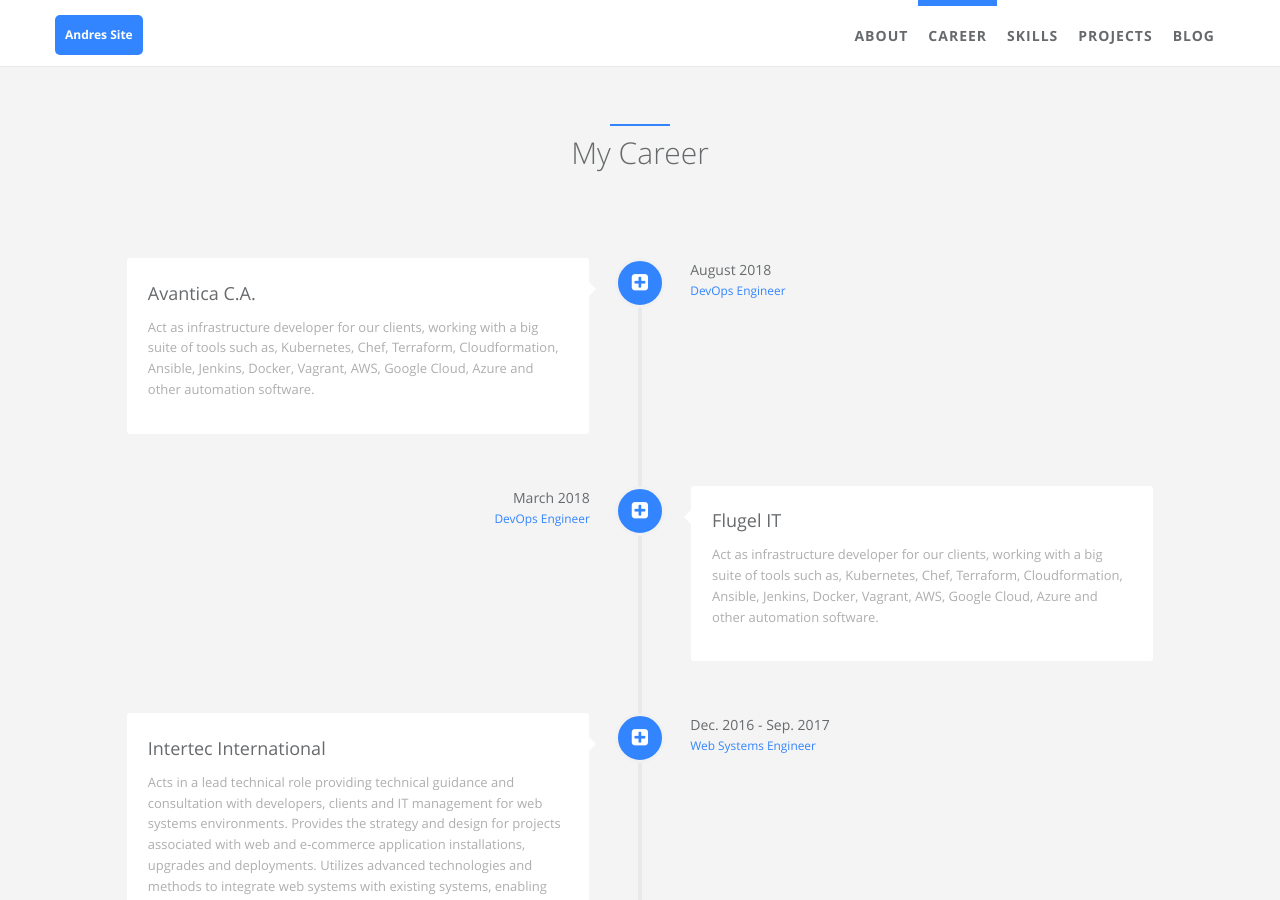
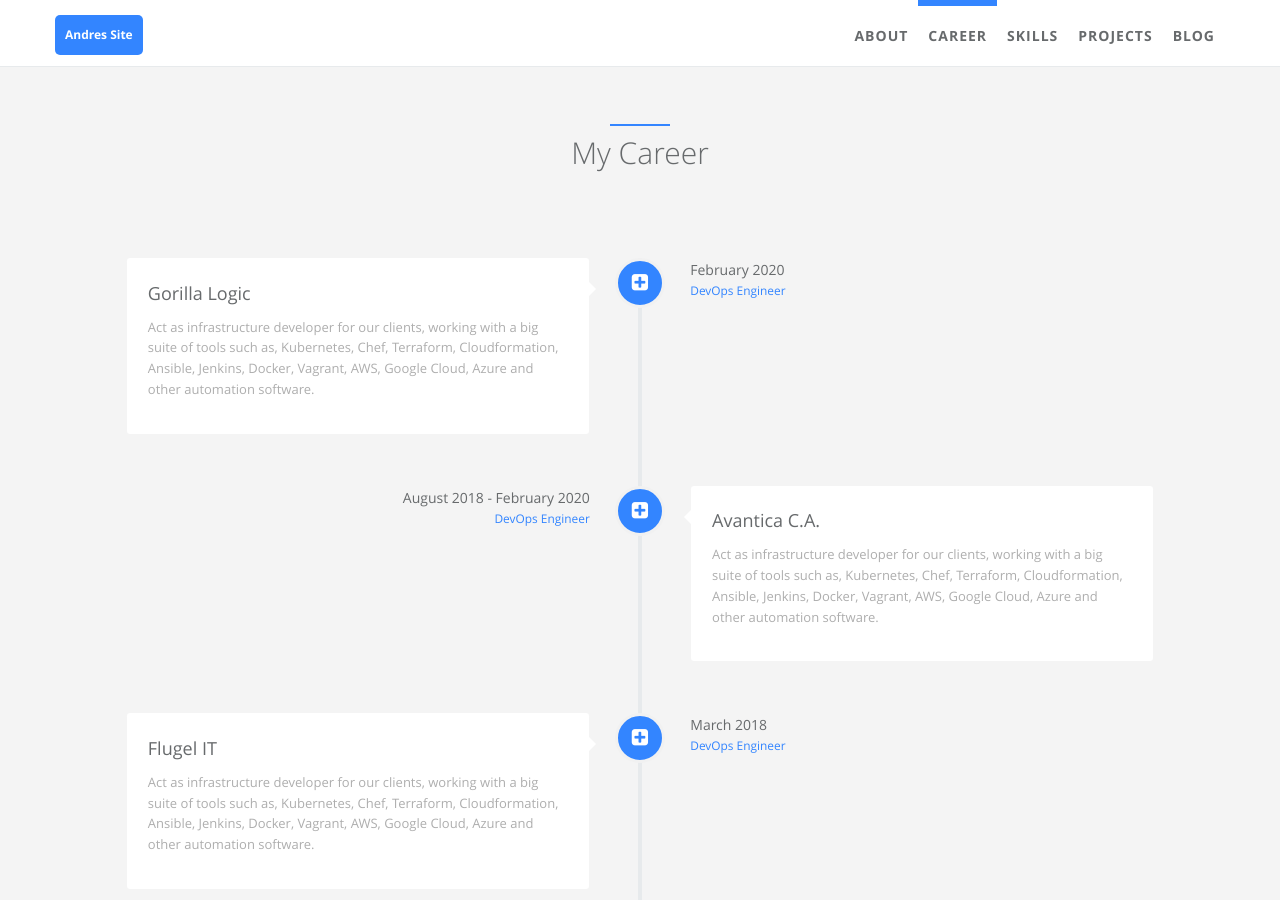
Before and after one commit to andrestorresGL/aetorres.github.io, a Jekyll site: the page built from index.html, in a window 1280 px wide and 900 px high, scrolled down 818 px. Built offline with Jekyll 4.4.1, drawn with Linux system fonts in a browser that asks for light colours.

Commit message:
Adding Gorilla Logic to career and Jmeter to skils

```diff
--- a/_data/index/careers.yml
+++ b/_data/index/careers.yml
@@ -1,5 +1,19 @@
 # careers section data
 # if you don't have language feature(language.yml is empty), ignore "i18n" items
+- name:
+    detail: Gorilla Logic
+    i18n: gorilla_ca
+  desc:
+    detail: Act as infrastructure developer for our clients, working with a big suite of tools such as, Kubernetes, Chef, Terraform, Cloudformation, Ansible, Jenkins, Docker, Vagrant, AWS, Google Cloud, Azure and other automation software.
+    i18n: company_a_desc
+  date:
+    detail: February 2020
+    i18n: company_a_date
+  job:
+    detail: DevOps Engineer
+    i18n: company_a_job
+  icon: fa-plus-square
+
 - name:
     detail: Avantica C.A.
     i18n: avantica_ca
@@ -7,7 +21,7 @@
     detail: Act as infrastructure developer for our clients, working with a big suite of tools such as, Kubernetes, Chef, Terraform, Cloudformation, Ansible, Jenkins, Docker, Vagrant, AWS, Google Cloud, Azure and other automation software.
     i18n: company_a_desc
   date:
-    detail: August 2018
+    detail: August 2018 - February 2020
     i18n: company_a_date
   job:
     detail: DevOps Engineer
--- a/_data/index/skills.yml
+++ b/_data/index/skills.yml
@@ -17,8 +17,8 @@
 
 - label: DevOps Tools
   id: cs4
-  aspects: Ansible, Chef, Docker, Vagrant, Jenkins, Travis, Git
-  percentage: 75, 70, 80, 80, 70, 70, 90
+  aspects: Ansible, Chef, Docker, Vagrant, Jenkins, Travis, Git , Jmeter
+  percentage: 75, 70, 80, 80, 70, 70, 90, 60
 
 - label: DB and WebServers
   id: cs5
```
